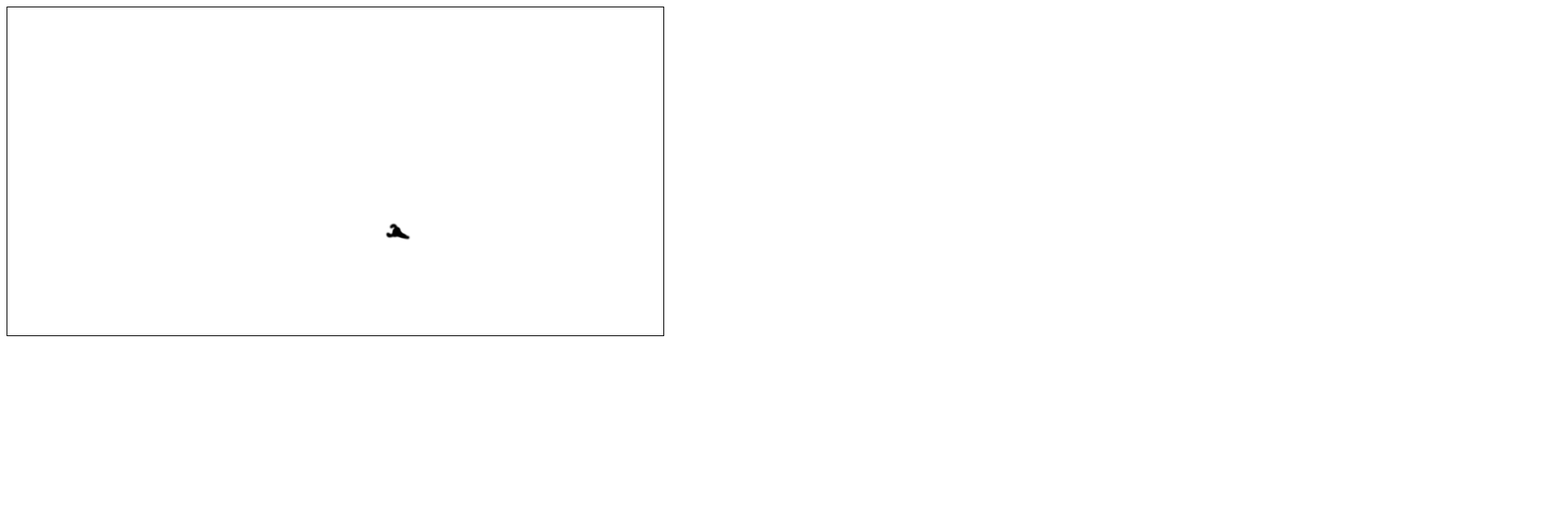
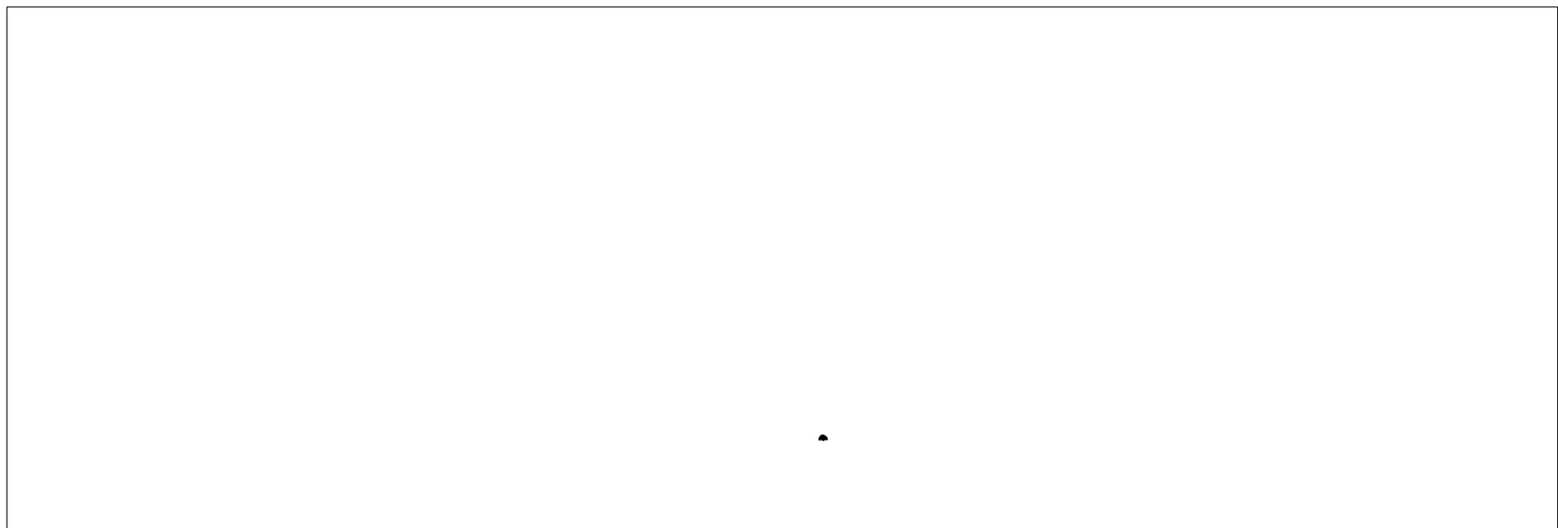
Before and after one commit to acsHoes0-0-1/project-0.0.1, a website: page main.html in a window 1280 px wide. Shown: the top 644 px of the page at 82% size, 1900 px wide, since content can reach past the window. Drawn offline with Linux system fonts and the light colour scheme.

Commit message:
person + wall

```diff
--- a/main.html
+++ b/main.html
@@ -1,7 +1,7 @@
 <!DOCTYPE html>
 <html>
 <head>
-  <title>Игра с моделью</title>
+  <title>Игра с движением, разворотом модели и столкновениями</title>
   <style>
     #gameCanvas {
       border: 1px solid #000;
@@ -9,53 +9,148 @@
   </style>
 </head>
 <body>
-  <canvas id="gameCanvas" width="800" height="400"></canvas>
+  <canvas id="gameCanvas" width="1890" height="950"></canvas>
 
   <script>
     // Получение ссылки на холст
     var canvas = document.getElementById("gameCanvas");
     var context = canvas.getContext("2d");
 
-    // Создание объекта изображения модели
-    var playerImage = new Image();
-    playerImage.src = "custom/person2.png"; // Обновите путь к вашему изображению модели
+    // Создание объектов изображений модели
+    var playerImages = {
+      up: new Image(),
+      down: new Image(),
+      left: new Image(),
+      right: new Image()
+    };
 
-    // Начальные координаты игрока
+    // Загрузка изображений модели
+    playerImages.up.src = "custom/up.png"; // Замените "up.png" на путь к изображению модели, смотрящей вверх
+    playerImages.down.src = "custom/down.png"; // Замените "down.png" на путь к изображению модели, смотрящей вниз
+    playerImages.left.src = "custom/left.png"; // Замените "left.png" на путь к изображению модели, смотрящей влево
+    playerImages.right.src = "custom/right.png"; // Замените "right.png" на путь к изображению модели, смотрящей вправо
+
+    // Начальные координаты и направление игрока
     var playerX = canvas.width / 2;
     var playerY = canvas.height / 2;
-    var playerWidth = 150;
-    var playerHeight = 150;
+    var playerWidth = 100;
+    var playerHeight = 100;
     var playerSpeed = 5;
+    var playerDirection = "down"; // Начальное направление взгляда модели
 
-    // Обработка нажатий клавиш для передвижения игрока
+    // Массив для хранения текущих нажатых клавиш
+    var keys = {};
+
+    // Обработка нажатия и отпускания клавиш
     document.addEventListener("keydown", function(event) {
-      if (event.key === "w" || event.key === "W" || event.key === "ц" || event.key === "Ц") {
-        playerY -= playerSpeed;
-      } else if (event.key === "s" || event.key === "S" || event.key === "ы" || event.key === "Ы" ) {
-        playerY += playerSpeed;
-      } else if (event.key === "a" || event.key === "A" || event.key === "ф" || event.key === "ф") {
-        playerX -= playerSpeed;
-      } else if (event.key === "d" || event.key === "D" || event.key === "в" || event.key === "В") {
-        playerX += playerSpeed;
+      keys[event.key] = true;
+    });
+
+    document.addEventListener("keyup", function(event) {
+      keys[event.key] = false;
+    });
+
+    // Определение стенок в игре
+    var walls = [
+      { x: 200, y: 100, width: 20, height: 200 }, // Пример стенки: x=200, y=100, width=20, height=200
+      // Добавьте остальные стенки в игре по аналогии
+    ];
+
+    // Функция для проверки столкновения игрока с каждой стенкой
+    function checkCollisionWithWalls() {
+      for (var i = 0; i < walls.length; i++) {
+        var wall = walls[i];
+
+        if (
+          playerX < wall.x + wall.width &&
+          playerX + playerWidth > wall.x &&
+          playerY < wall.y + wall.height &&
+          playerY + playerHeight > wall.y
+        ) {
+          // Игрок столкнулся со стенкой, выполняйте нужные действия
+          // Например, остановите игрока или измените направление движения
+        }
       }
-    });
+    }
 
     // Обновление игры и отрисовка игрока
     function update() {
+      // Проверка нажатых клавиш и изменение координат игрока
+      if (keys["ArrowUp"]) {
+        playerY -= playerSpeed;
+        if (playerY < 0) {
+          playerY = 0;
+        }
+        playerDirection = "up";
+      }
+
+      if (keys["ArrowDown"]) {
+        playerY += playerSpeed;
+        if (playerY > canvas.height - playerHeight) {
+          playerY = canvas.height - playerHeight;
+        }
+        playerDirection = "down";
+      }
+
+      if (keys["ArrowLeft"]) {
+        playerX -= playerSpeed;
+        if (playerX < 0) {
+          playerX = 0;
+        }
+        playerDirection = "left";
+      }
+
+      if (keys["ArrowRight"]) {
+        playerX += playerSpeed;
+        if (playerX > canvas.width - playerWidth) {
+          playerX = canvas.width - playerWidth;
+        }
+        playerDirection = "right";
+      }
+
+      // Проверка столкновений с "стенками"
+      checkCollisionWithWalls();
+
       // Очистка холста
       context.clearRect(0, 0, canvas.width, canvas.height);
 
-      // Отрисовка игрока
-      context.drawImage(playerImage, playerX, playerY, playerWidth, playerHeight);
+      // Отрисовка игрока в зависимости от направления взгляда
+      switch (playerDirection) {
+        case "up":
+          context.drawImage(playerImages.up, playerX, playerY, playerWidth, playerHeight);
+          break;
+        case "down":
+          context.drawImage(playerImages.down, playerX, playerY, playerWidth, playerHeight);
+          break;
+        case "left":
+          context.drawImage(playerImages.left, playerX, playerY, playerWidth, playerHeight);
+          break;
+        case "right":
+          context.drawImage(playerImages.right, playerX, playerY, playerWidth, playerHeight);
+          break;
+      }
 
       // Повторный вызов функции обновления для создания анимации
       requestAnimationFrame(update);
     }
 
-    // Запуск игры после загрузки изображения модели
-    playerImage.onload = function() {
+    // Запуск игры после загрузки изображений модели
+    Promise.all([
+      new Promise((resolve, reject) => {
+        playerImages.up.onload = resolve;
+      }),
+      new Promise((resolve, reject) => {
+        playerImages.down.onload = resolve;
+      }),
+      new Promise((resolve, reject) => {
+        playerImages.left.onload = resolve;
+      }),
+      new Promise((resolve, reject) => {
+        playerImages.right.onload = resolve;
+      })
+    ]).then(() => {
       update();
-    };
+    });
   </script>
 </body>
 </html>
```
Also changed, not shown: custom/down.png (added), custom/left.png (added), custom/person.png (deleted), custom/person2.png (deleted), custom/right.png (added), custom/up.png (added).
